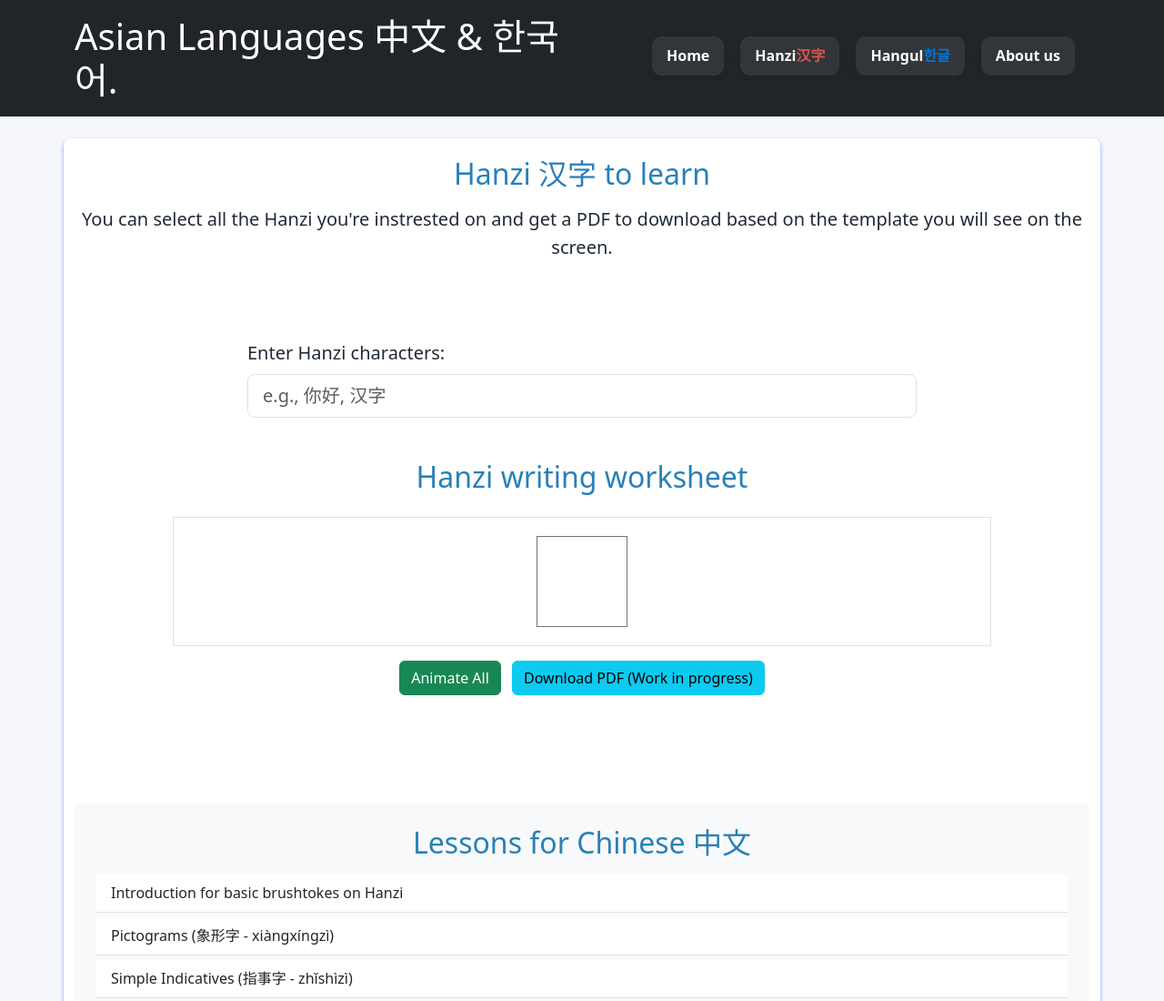
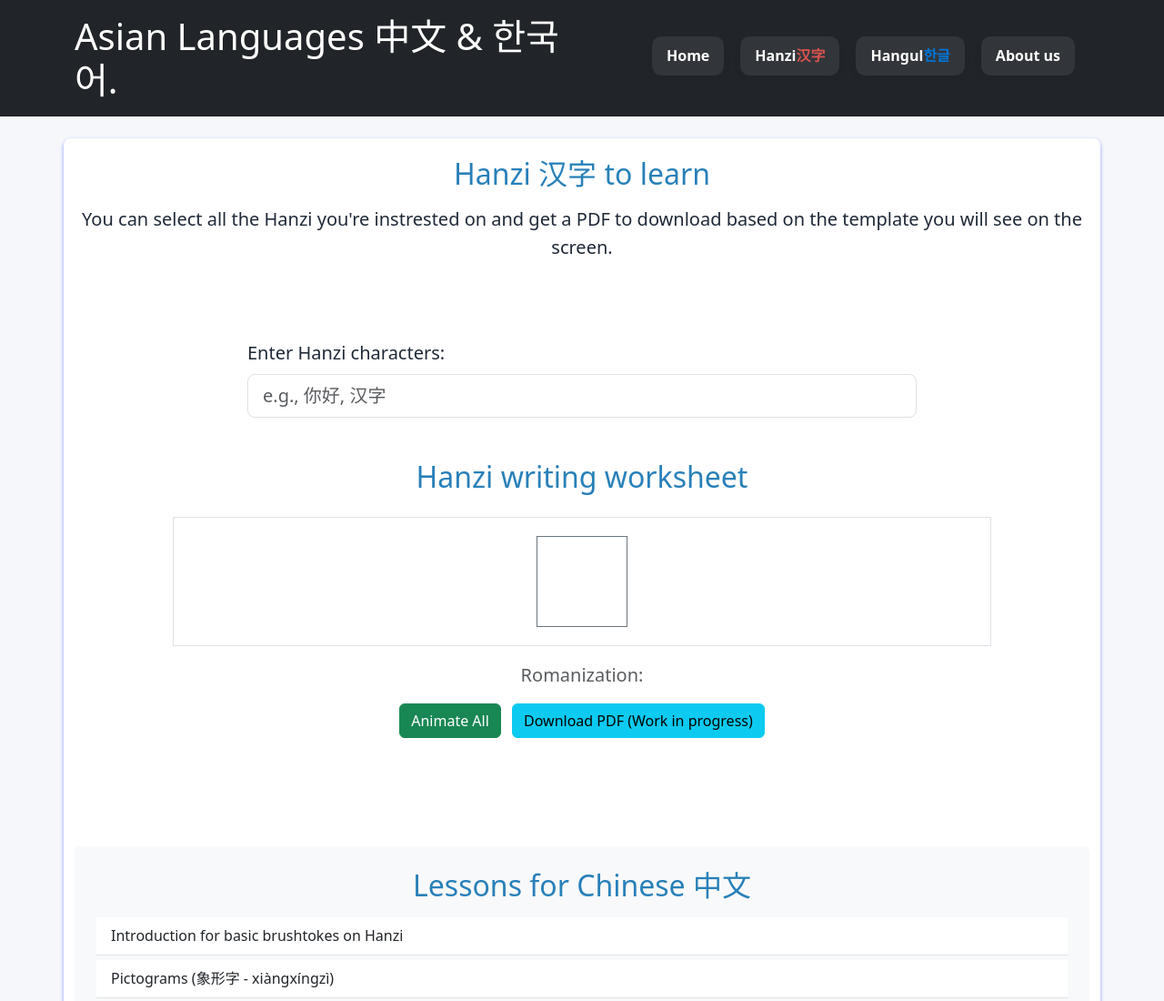
Before and after one commit to dgerenac/AsianLanguagesv2, a plain HTML site: page hanzi.html in a window 1280 px wide. Shown: the top 1100 px of the page at 91% size. Drawn offline with nearby package versions, Linux system fonts and the light colour scheme; a script that the page names is missing.

Commit message:
Update hanzi.html

```diff
--- a/hanzi.html
+++ b/hanzi.html
@@ -62,6 +62,10 @@
                 <div id="tian-zi-ge-grid" class="tian-zi-ge-grid d-flex flex-wrap justify-content-center border p-3">
                     <!-- Los cuadrados interactivos se generarán aquí con JavaScript -->
                     <div id="placeholder-message" class="text-muted mt-3">Escribe caracteres chinos para ver la hoja de trabajo.</div>
+                </div>
+                <div id="hanzi-romanization-display" class="text-center mt-3 fs-5 text-muted">
+                    <!-- La romanización aparecerá aquí -->
+                    Romanization:
                 </div>
                 <!-- Botones para controlar la animación y el PDF -->
                 <div class="mt-3">
```
